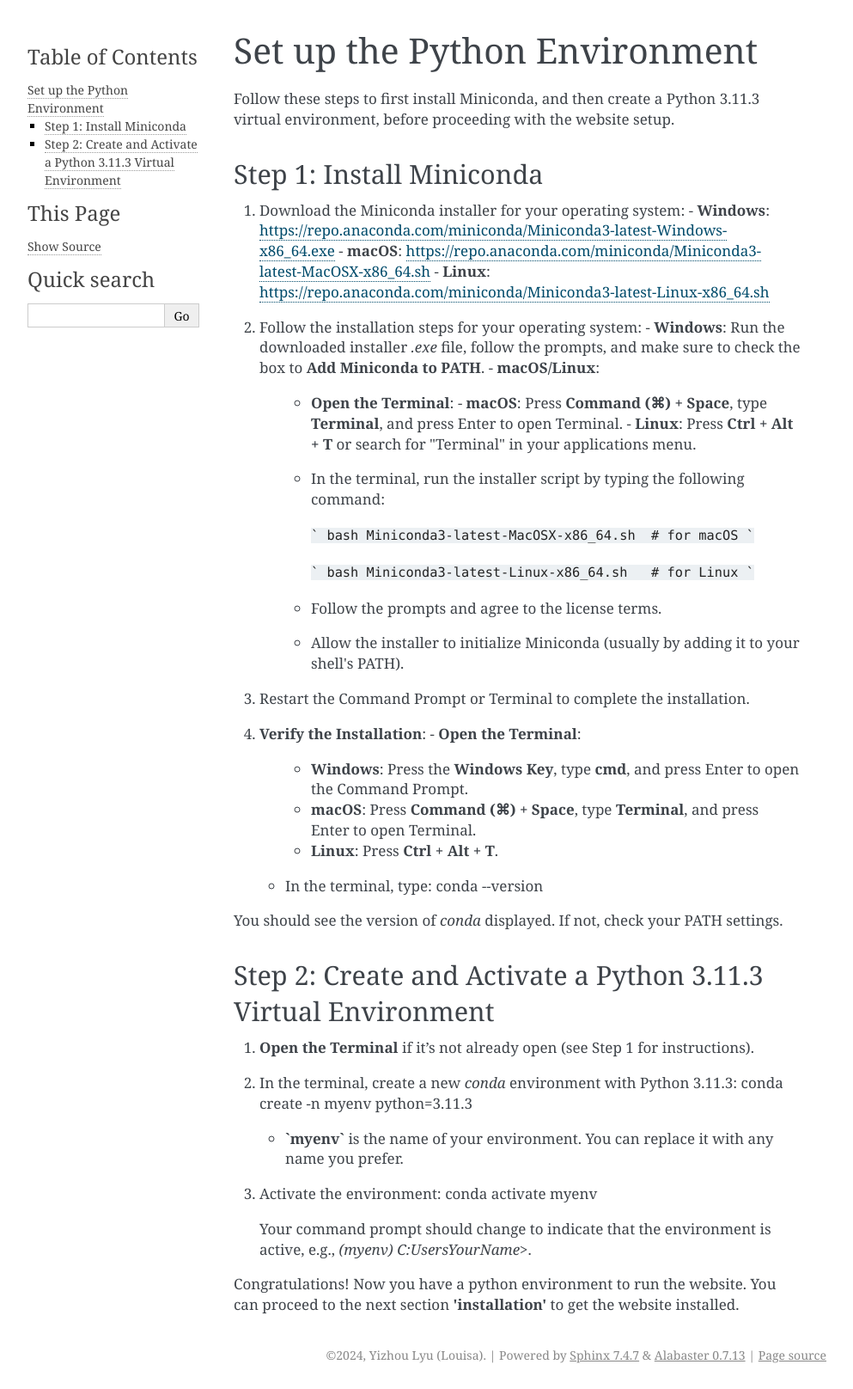
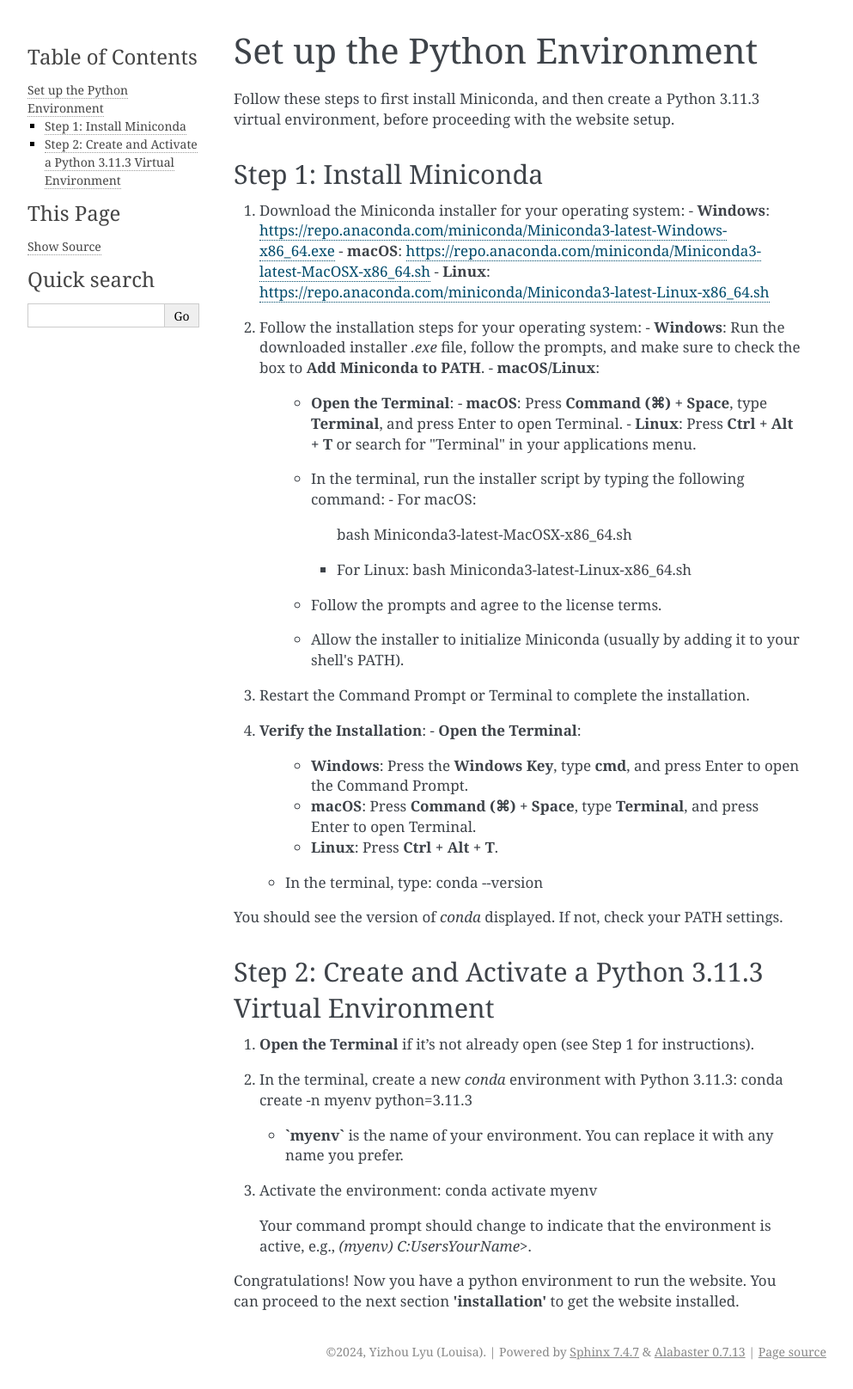
Before and after one commit to lyulouisa/Website_AIHQ_rating, a Sphinx documentation site: the page built from docs/source/python_env.rst, in a window 1280 px wide. Shown: the whole page at 86% size, without its empty margins (148-1141 px from the left). Built offline with Sphinx 7.4.7, drawn with Linux system fonts in a browser that asks for light colours.

````diff
--- a/docs/source/python_env.rst
+++ b/docs/source/python_env.rst
@@ -18,14 +18,10 @@ Step 1: Install Miniconda
        - **macOS**: Press **Command (⌘) + Space**, type **Terminal**, and press Enter to open Terminal.
        - **Linux**: Press **Ctrl + Alt + T** or search for "Terminal" in your applications menu.
      - In the terminal, run the installer script by typing the following command:
-
-       ```
-       bash Miniconda3-latest-MacOSX-x86_64.sh  # for macOS
-       ```
-
-       ```
-       bash Miniconda3-latest-Linux-x86_64.sh   # for Linux
-       ```
+       - For macOS:
+         bash Miniconda3-latest-MacOSX-x86_64.sh
+       - For Linux:
+         bash Miniconda3-latest-Linux-x86_64.sh
 
      - Follow the prompts and agree to the license terms.
      - Allow the installer to initialize Miniconda (usually by adding it to your shell's PATH).
````
